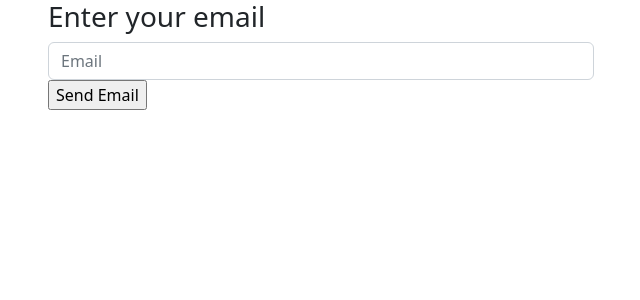
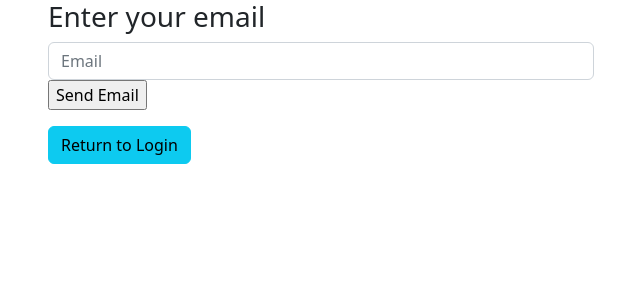
Before and after one commit to KSanger44/301Project, a PHP site: page /forgotpw.php in a window 1280 px wide. Shown: the top 300 px of the page, without its empty margins (34-674 px from the left). Run offline with PHP 8.4, Linux system fonts and the light colour scheme.

Commit message:
SMTP missing

```diff
--- a/forgotpw.php
+++ b/forgotpw.php
@@ -40,6 +40,7 @@
                 echo "Password email sent";
             }
             ?>
+            <a href="login.php" role="button" class="btn btn-info">Return to Login</a>
         </div>
     </div>
     </div>
```
